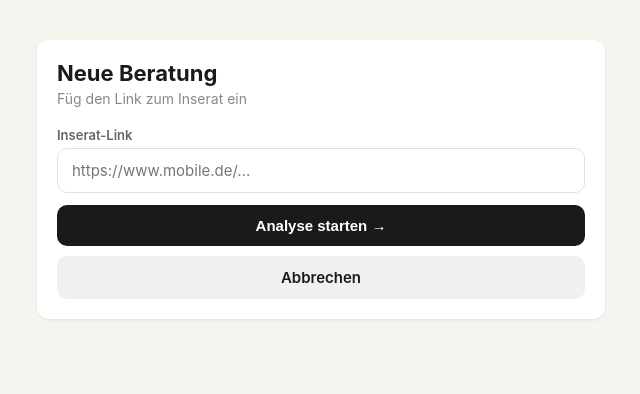
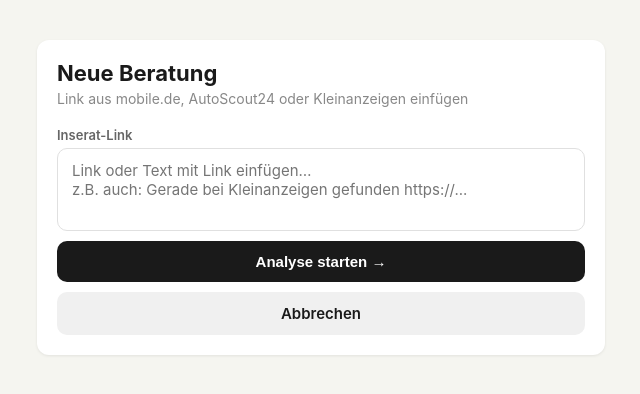
Before and after one commit to socialole2024-dev/car-advisor2, a Flask app: template templates/new.html in a window 1280 px wide. Shown: the part 52-446 px from the top of the page, without its empty margins (319-959 px from the left). Run offline with Flask 3, Linux system fonts and the light colour scheme; the template is opened without the code that fills it, so the values that code supplies are empty.

Commit message:
Smart URL input with text extraction

```diff
--- a/templates/new.html
+++ b/templates/new.html
@@ -2,12 +2,30 @@
 {% block content %}
 <div class="card" style="margin-top:20px;">
   <p class="page-title">Neue Beratung</p>
-  <p class="page-sub">F&#xFC;g den Link zum Inserat ein</p>
+  <p class="page-sub">Link aus mobile.de, AutoScout24 oder Kleinanzeigen einf&#xFC;gen</p>
   <form method="POST">
     <label>Inserat-Link</label>
-    <input type="url" name="url" placeholder="https://www.mobile.de/..." required>
+    <textarea name="url" id="urlInput" rows="3" placeholder="Link oder Text mit Link einf&#xFC;gen&#x2026;&#10;z.B. auch: Gerade bei Kleinanzeigen gefunden https://..." style="width:100%;padding:12px 14px;border:1.5px solid #e0e0e0;border-radius:10px;font-size:15px;font-family:inherit;outline:none;resize:none;margin-bottom:6px;" oninput="extractUrl(this)"></textarea>
+    <div id="urlPreview" style="display:none;background:#f0f9f4;border:1.5px solid #059669;border-radius:8px;padding:10px 12px;margin-bottom:12px;font-size:13px;">
+      <span style="color:#059669;font-weight:700;">&#x2713; Link erkannt:</span>
+      <span id="urlPreviewText" style="color:#1a1a1a;word-break:break-all;"></span>
+    </div>
     <button type="submit" class="btn btn-primary">Analyse starten &#x2192;</button>
   </form>
   <a href="{{ url_for('dashboard') }}" class="btn btn-secondary">Abbrechen</a>
 </div>
+<script>
+function extractUrl(el) {
+  var text = el.value;
+  var match = text.match(/https?:\/\/[^\s'"<>]+/);
+  var preview = document.getElementById('urlPreview');
+  var previewText = document.getElementById('urlPreviewText');
+  if (match && match[0] !== text.trim()) {
+    previewText.textContent = match[0];
+    preview.style.display = 'block';
+  } else {
+    preview.style.display = 'none';
+  }
+}
+</script>
 {% endblock %}
```
